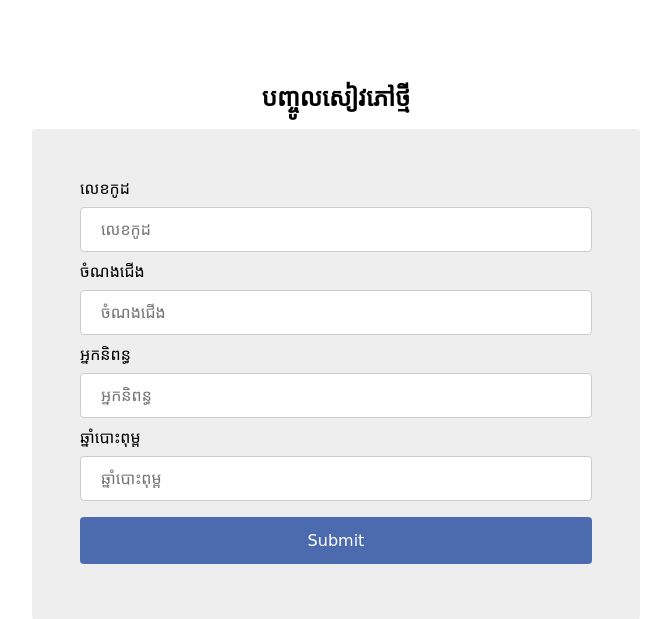
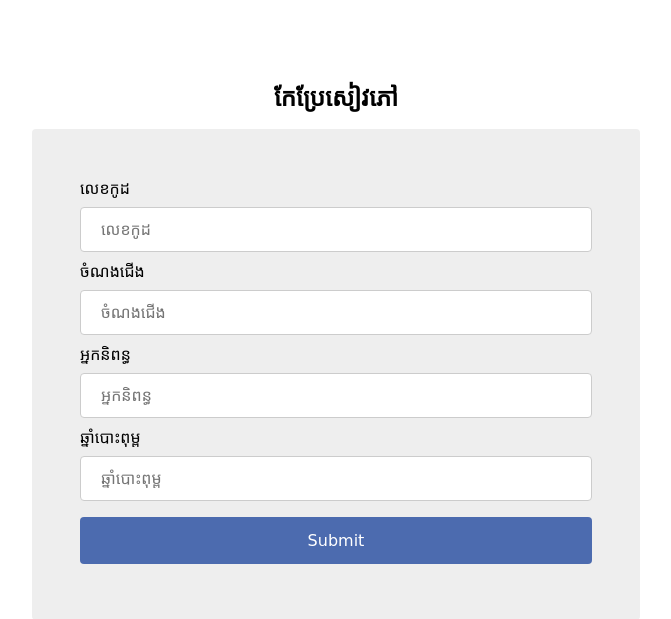
Before and after one commit to Lachsokhour/rupp-y4-php-book, a PHP site: page /form-book.php?id=1 in a window 1280 px wide. Shown: the top 619 px of the page, without its empty margins (304-975 px from the left). Run offline with PHP 8.4, Linux system fonts and the light colour scheme; tables that the repository leaves empty or names only in its code hold one stand-in row (values such as "Sample post"); data that the repository does not hold is empty; some web fonts are replaced.

Commit message:
refactor label of form

```diff
--- a/form-book.php
+++ b/form-book.php
@@ -22,7 +22,7 @@ if (isset($_GET["id"])) {
   <div class="container">
     <div>
       <span>
-        <h1 class="text-center fs">បញ្ចូលសៀវភៅថ្មី</h1>
+        <h1 class="text-center fs"><?php echo $res ? 'កែប្រែសៀវភៅ' : 'បញ្ចូលសៀវភៅថ្មី'; ?></h1>
       </span>
     </div>
     <div class="form">
```
